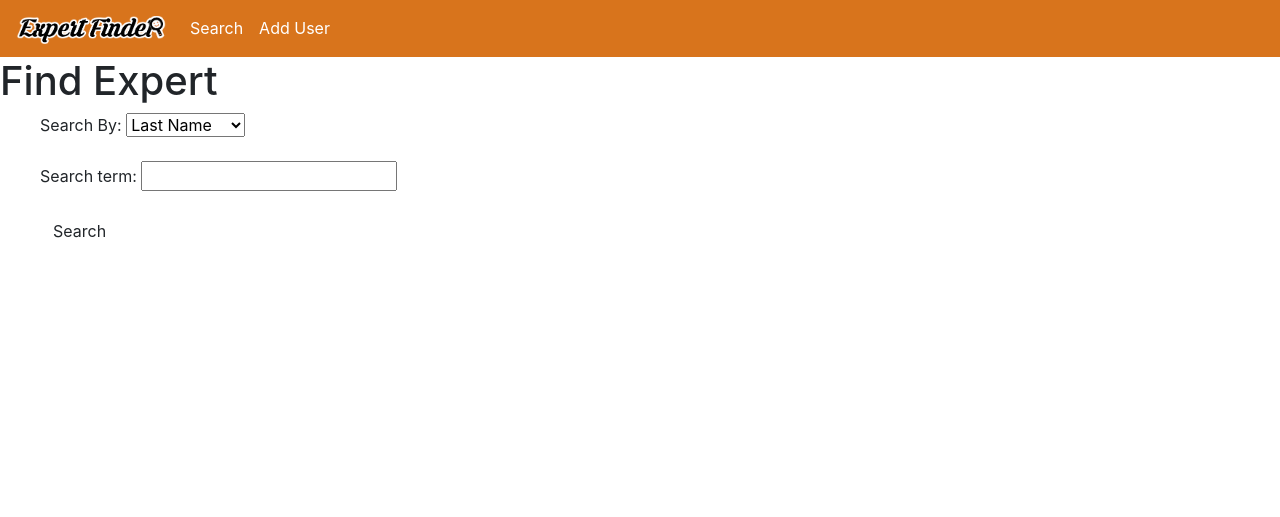
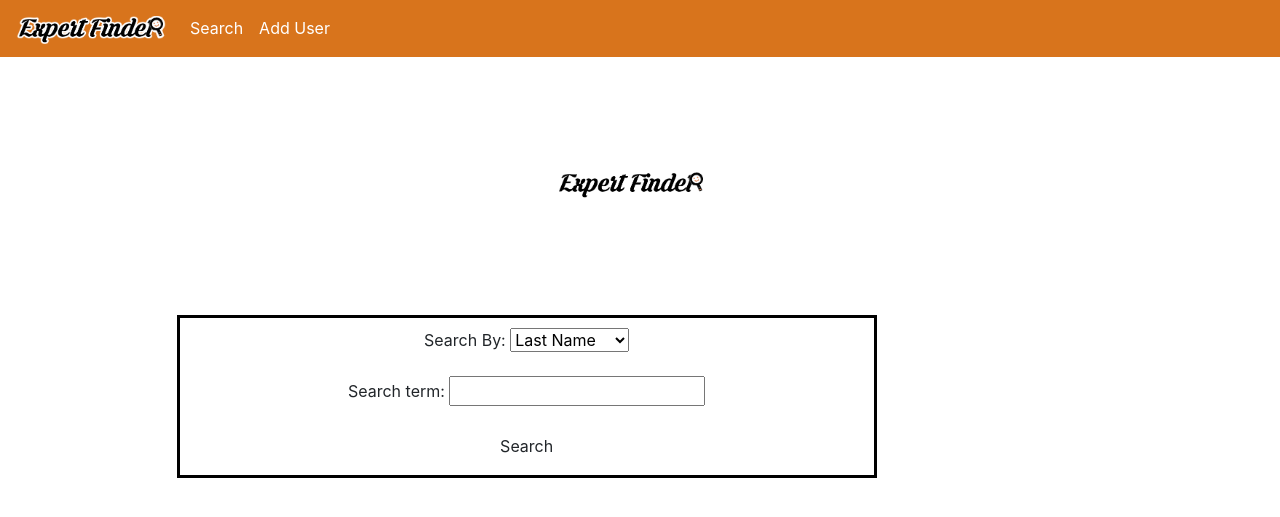
Before and after one commit to sorgek/AlchemyExpertFinder, a Django app: page / in a window 1280 px wide. Shown: the top 517 px of the page. Run offline with Django 3.2, Linux system fonts and the light colour scheme; some libraries are stand-ins or nearby versions.

Commit message:
Improved UI, hopefully

```diff
--- a/expertFinder/templates/search.html
+++ b/expertFinder/templates/search.html
@@ -5,12 +5,28 @@ Find Expert
 {% endblock %}
 
 {% block body %}
-    <h1>Find Expert</h1>
+    <h1 class="headerCenter"><img id="logoImage" src="{% static 'images/logo.png' %}" alt="My image"></h1>
+    <style>
+.center {
+  position: absolute;
+  right: 200px;
+  width: 700px;
+  border: 3px solid black;
+  padding: 10px 0;
+  text-align: center;
+}
+.headerCenter {
+  line-height: 250px;
+  height: 250px;
+  margin-left: 200px;
 
-    <ul>
+  text-align: center;
+}
+</style>
+    <ul class="center">
         <form action="{% url 'expertFinder:search_results' %}" method="POST" class="post-form">
             {% csrf_token %}
-            {{ form.as_p }}
+            <div>{{ form.as_p }}</div>
             <button type="submit" class="save btn btn-default">Search</button>
         </form>
     </ul>
```
